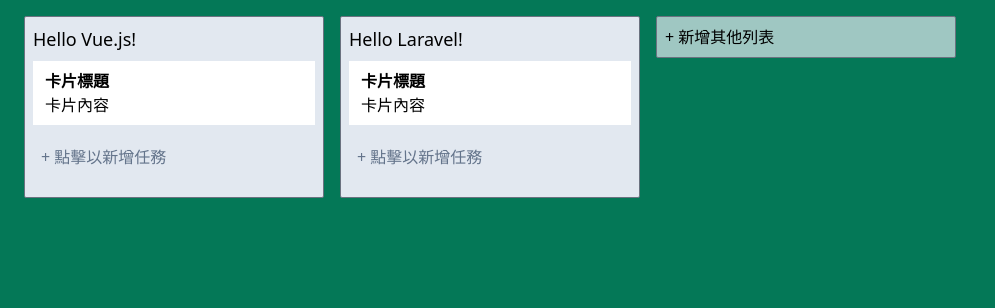
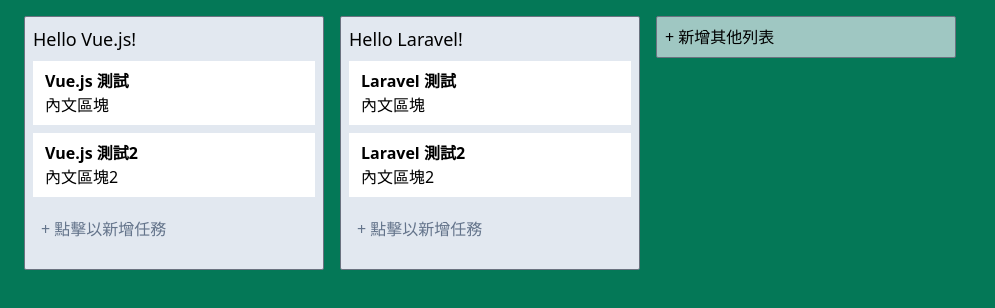
Before and after one commit to XuanCbbLin/vue-trello-practice, a Vue app: page / in a window 1280 px wide. Shown: the top 308 px of the page, without its empty margins (0-995 px from the left). Built offline with nearby package versions, Linux system fonts and the light colour scheme.

Commit message:
feat :  update task

```diff
--- a/src/components/CardWrapper.vue
+++ b/src/components/CardWrapper.vue
@@ -15,7 +15,8 @@
       v-on-click-outside="outsideEdit"
       class="border-none h-8 w-full p-1 resize-none overflow-hidden block"
     ></textarea>
-    <TaskItem />
+
+    <TaskItem v-for="task in tasks" :key="task.id" v-bind="task" />
 
     <AddNewTask />
   </div>
--- a/src/components/TaskItem.vue
+++ b/src/components/TaskItem.vue
@@ -1,10 +1,16 @@
 <template>
   <div class="block my-2 w-full py-2 px-3 bg-white overflow-hidden select-none">
-    <div class="block font-bold">卡片標題</div>
-    <div class="overflow-hidden text-ellipsis">卡片內容</div>
+    <div class="block font-bold">{{ title }}</div>
+    <div class="overflow-hidden text-ellipsis">{{ content }}</div>
   </div>
 </template>
 
-<script setup lang="ts"></script>
+<script setup lang="ts">
+const props = defineProps<{
+  id: string;
+  title: string;
+  content: string;
+}>();
+</script>
 
 <style scoped></style>
```
